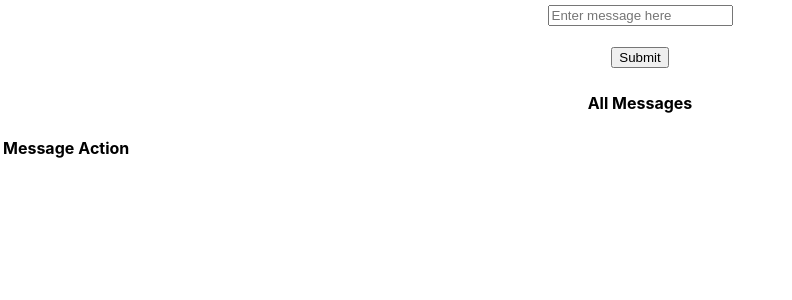
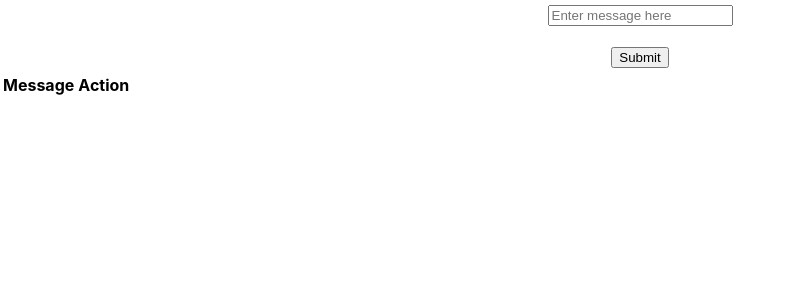
Before and after one commit to ramanbansal1394/appinventiv-task, a React (Create React App) app: page / in a window 1280 px wide. Shown: the top 300 px of the page, without its empty margins (0-792 px from the left). Built offline with nearby package versions, Linux system fonts and the light colour scheme.

Commit message:
Update messages.js

```diff
--- a/src/components/messages.js
+++ b/src/components/messages.js
@@ -14,7 +14,6 @@ const Messages = () => {
   }
 
   return <div className='messages'>
-    <h4>All Messages</h4>
     <table bordered={true}>
       <thead>
         <tr>
```
